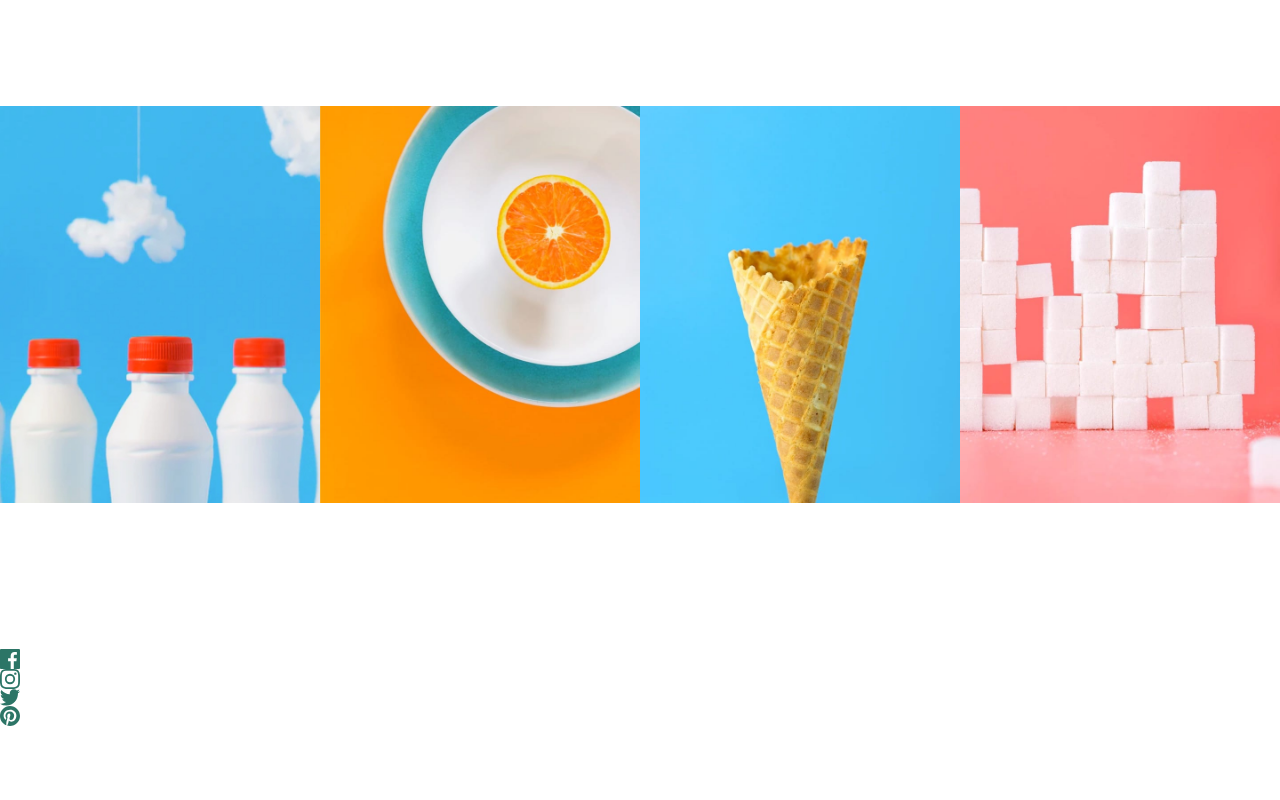
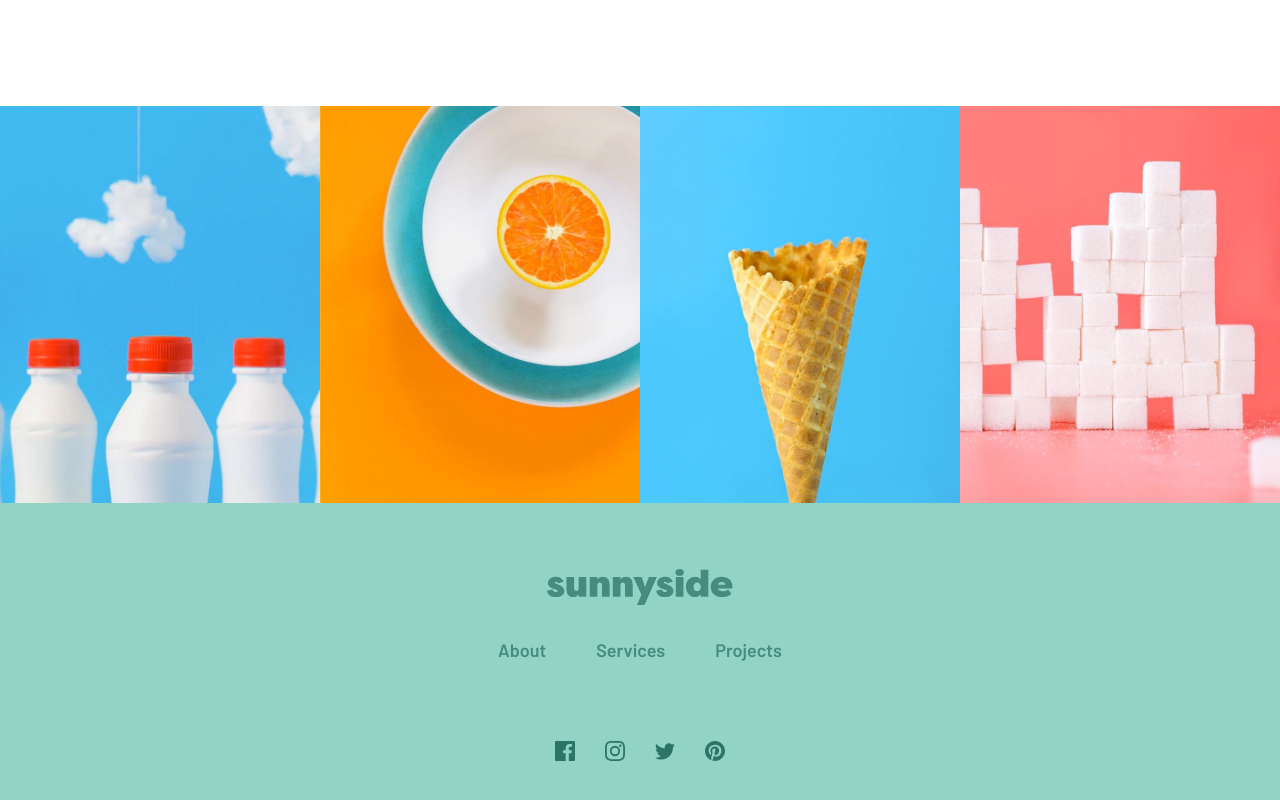
Before and after one commit to karolbanat/sunnyside-agency-landing-page, a plain HTML site: page index.html in a window 1280 px wide. Shown: the part 3239-4039 px from the top of the page. Before the commit the page ends 3965 px from the top, so only its background shows below. Drawn offline with Linux system fonts and the light colour scheme.

Commit message:
Done footer

```diff
--- a/index.html
+++ b/index.html
@@ -115,36 +115,41 @@
 			</picture>
 			<picture>
 				<source media="(min-width: 800px)" srcset="./images/desktop/image-gallery-sugarcubes.jpg">
-				<img src="./images/mobile/image-gallery-sugar-cubes.jpg" alt="Stacked sugar cubes">
+				<img src="./images/mobile/image-gallery-sugar-cubes.jpg" alt="Wall from sugar cubes">
 			</picture>
 		</section>
 	</main>
 
-	<footer>
-		<img class="footer__logo" src="./images/logo.svg" alt="">
-		<nav class="nav footer__nav" aria-label="footer navigation">
-			<ul class="nav__links footer__links">
-				<li><a href="#" class="nav__link footer__link">About</a></li>
-				<li><a href="#" class="nav__link footer__link">Services</a></li>
-				<li><a href="#" class="nav__link footer__link">Projects</a></li>
-			</ul>
-		</nav>
+	<footer class="footer" id="footer">
+		<img class="footer__logo" src="./images/logo-footer.svg" alt="">
+		<ul class="footer__links">
+			<li><a href="#" class="footer__link">About</a></li>
+			<li><a href="#" class="footer__link">Services</a></li>
+			<li><a href="#" class="footer__link">Projects</a></li>
+		</ul>
 		<ul class="footer__media">
-			<li><img src="./images/icon-facebook.svg" alt="" class="footer__media-link"></li>
-			<li><img src="./images/icon-instagram.svg" alt="" class="footer__media-link"></li>
-			<li><img src="./images/icon-twitter.svg" alt="" class="footer__media-link"></li>
-			<li><img src="./images/icon-pinterest.svg" alt="" class="footer__media-link"></li>
+			<li><a href="#" class="footer__media-link"><svg width="20" height="20" xmlns="http://www.w3.org/2000/svg">
+						<path
+							d="M18.896 0H1.104C.494 0 0 .494 0 1.104v17.793C0 19.506.494 20 1.104 20h9.58v-7.745H8.076V9.237h2.606V7.01c0-2.583 1.578-3.99 3.883-3.99 1.104 0 2.052.082 2.329.119v2.7h-1.598c-1.254 0-1.496.597-1.496 1.47v1.928h2.989l-.39 3.018h-2.6V20h5.098c.608 0 1.102-.494 1.102-1.104V1.104C20 .494 19.506 0 18.896 0z"
+							fill="#2C7566" fill-rule="nonzero" />
+					</svg></a></li>
+			<li><a href="#" class="footer__media-link"><svg width="20" height="20" xmlns="http://www.w3.org/2000/svg">
+						<path
+							d="M10 1.802c2.67 0 2.987.01 4.042.059 2.71.123 3.975 1.409 4.099 4.099.048 1.054.057 1.37.057 4.04 0 2.672-.01 2.988-.057 4.042-.124 2.687-1.387 3.975-4.1 4.099-1.054.048-1.37.058-4.041.058-2.67 0-2.987-.01-4.04-.058-2.718-.124-3.977-1.416-4.1-4.1-.048-1.054-.058-1.37-.058-4.041 0-2.67.01-2.986.058-4.04.124-2.69 1.387-3.977 4.1-4.1 1.054-.048 1.37-.058 4.04-.058zM10 0C7.284 0 6.944.012 5.877.06 2.246.227.227 2.242.061 5.877.01 6.944 0 7.284 0 10s.012 3.057.06 4.123c.167 3.632 2.182 5.65 5.817 5.817 1.067.048 1.407.06 4.123.06s3.057-.012 4.123-.06c3.629-.167 5.652-2.182 5.816-5.817.05-1.066.061-1.407.061-4.123s-.012-3.056-.06-4.122C19.777 2.249 17.76.228 14.124.06 13.057.01 12.716 0 10 0zm0 4.865a5.135 5.135 0 100 10.27 5.135 5.135 0 000-10.27zm0 8.468a3.333 3.333 0 110-6.666 3.333 3.333 0 010 6.666zm5.338-9.87a1.2 1.2 0 100 2.4 1.2 1.2 0 000-2.4z"
+							fill="#2C7566" fill-rule="nonzero" />
+					</svg></a></li>
+			<li><a href="#" class="footer__media-link"><svg width="20" height="17" xmlns="http://www.w3.org/2000/svg">
+						<path
+							d="M20 2.172a8.192 8.192 0 01-2.357.646 4.11 4.11 0 001.805-2.27 8.22 8.22 0 01-2.606.996A4.096 4.096 0 0013.847.248c-2.65 0-4.596 2.472-3.998 5.037A11.648 11.648 0 011.392 1a4.109 4.109 0 001.27 5.478 4.086 4.086 0 01-1.858-.513c-.045 1.9 1.318 3.679 3.291 4.075a4.113 4.113 0 01-1.853.07 4.106 4.106 0 003.833 2.849A8.25 8.25 0 010 14.658a11.616 11.616 0 006.29 1.843c7.618 0 11.923-6.434 11.663-12.205A8.354 8.354 0 0020 2.172z"
+							fill="#2C7566" fill-rule="nonzero" />
+					</svg></a></li>
+			<li><a href="#" class="footer__media-link"><svg width="20" height="20" xmlns="http://www.w3.org/2000/svg">
+						<path
+							d="M10 0C4.477 0 0 4.477 0 10c0 4.237 2.636 7.855 6.356 9.312-.088-.791-.167-2.005.035-2.868.181-.78 1.172-4.97 1.172-4.97s-.299-.6-.299-1.486c0-1.39.806-2.428 1.81-2.428.852 0 1.264.64 1.264 1.408 0 .858-.546 2.14-.828 3.33-.236.995.5 1.807 1.48 1.807 1.778 0 3.144-1.874 3.144-4.58 0-2.393-1.72-4.068-4.176-4.068-2.845 0-4.516 2.135-4.516 4.34 0 .859.331 1.781.745 2.281a.3.3 0 01.069.288l-.278 1.133c-.044.183-.145.223-.335.134-1.249-.581-2.03-2.407-2.03-3.874 0-3.154 2.292-6.052 6.608-6.052 3.469 0 6.165 2.473 6.165 5.776 0 3.447-2.173 6.22-5.19 6.22-1.013 0-1.965-.525-2.291-1.148l-.623 2.378c-.226.869-.835 1.958-1.244 2.621.937.29 1.931.446 2.962.446 5.523 0 10-4.477 10-10S15.523 0 10 0z"
+							fill="#2C7566" fill-rule="nonzero" />
+					</svg></a></li>
 		</ul>
 	</footer>
-
-
-	<!--
-
-  About
-  Services
-  Projects
-  Contact -->
-
 
 	<script src="./js/main.js"></script>
 </body>
--- a/sass/main.scss
+++ b/sass/main.scss
@@ -39,6 +39,10 @@
 	--testimonial-quote: var(--clr-neutral-400);
 	--testimonial-author: var(--clr-neutral-500);
 	--testimonial-role: var(--clr-neutral-200);
+
+	--bg-footer: hsl(167, 44%, 70%);
+	--clr-footer-text: var(--clr-primary-700);
+	--footer-link-hover: var(--clr-white);
 }
 
 // RESET
@@ -411,3 +415,54 @@ h1 {
 		width: 100%;
 	}
 }
+
+// footer
+.footer {
+	display: grid;
+	place-items: center;
+	padding: 4.5em 2.5em 5em;
+	text-align: center;
+	background-color: var(--bg-footer);
+	color: var(--clr-footer-text);
+
+	&__logo {
+		transform: scale(1.5);
+		margin-bottom: 2.5em;
+	}
+
+	&__links {
+		display: flex;
+		gap: 5rem;
+		margin-bottom: 5em;
+	}
+
+	&__link {
+		font-size: 1.8rem;
+		font-weight: 600;
+		text-decoration: none;
+		color: inherit;
+		transition: color 0.35s ease;
+
+		&:hover {
+			color: var(--footer-link-hover);
+		}
+	}
+
+	&__media {
+		display: flex;
+		align-items: center;
+		gap: 3rem;
+	}
+
+	&__media-link {
+		& svg path {
+			transition: fill 0.35s ease;
+		}
+
+		&:hover {
+			& svg path {
+				fill: var(--footer-link-hover);
+			}
+		}
+	}
+}
```
Also changed, not shown: css/main.css, images/logo-footer.svg (added), 1 other file.
